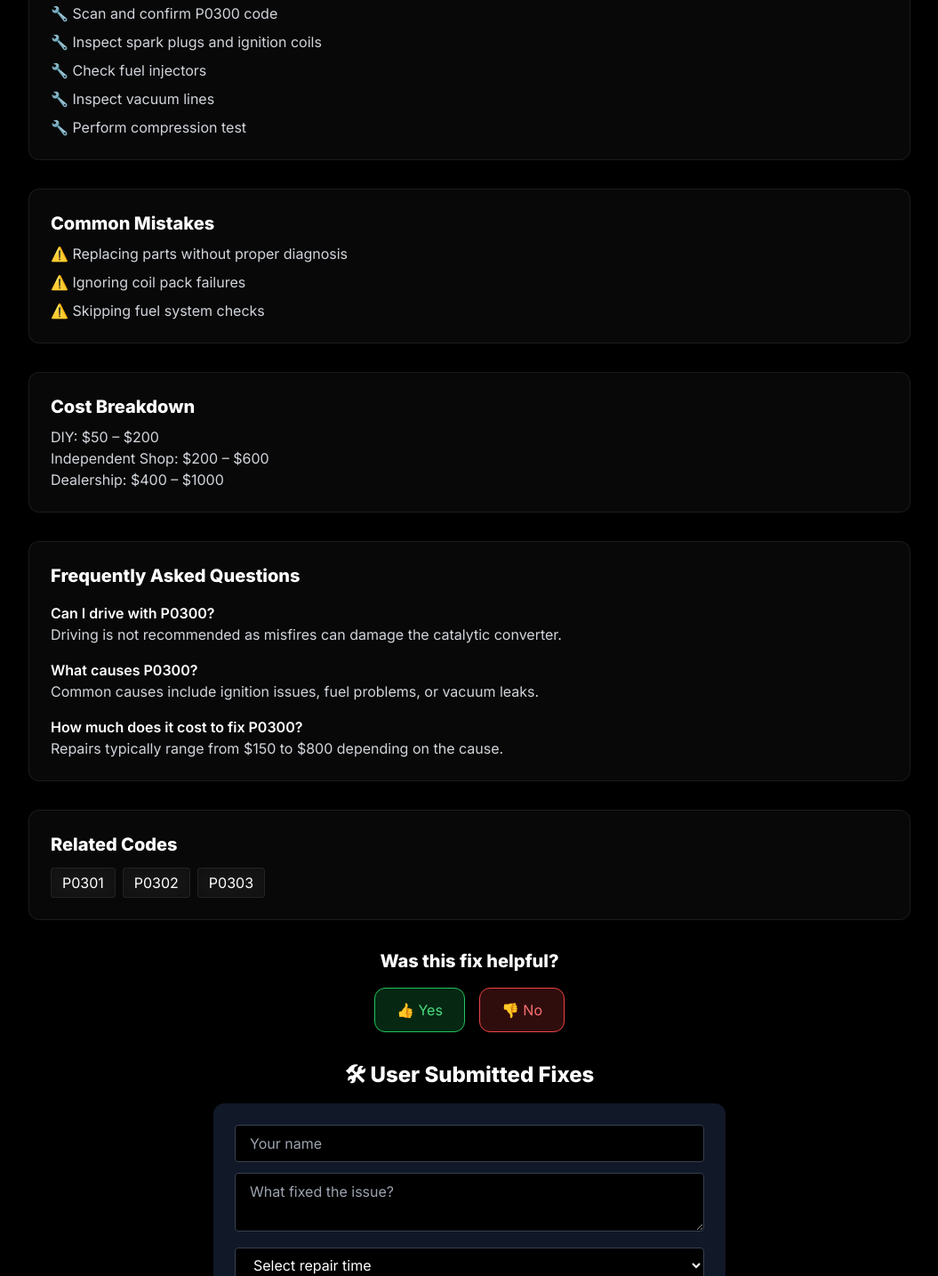
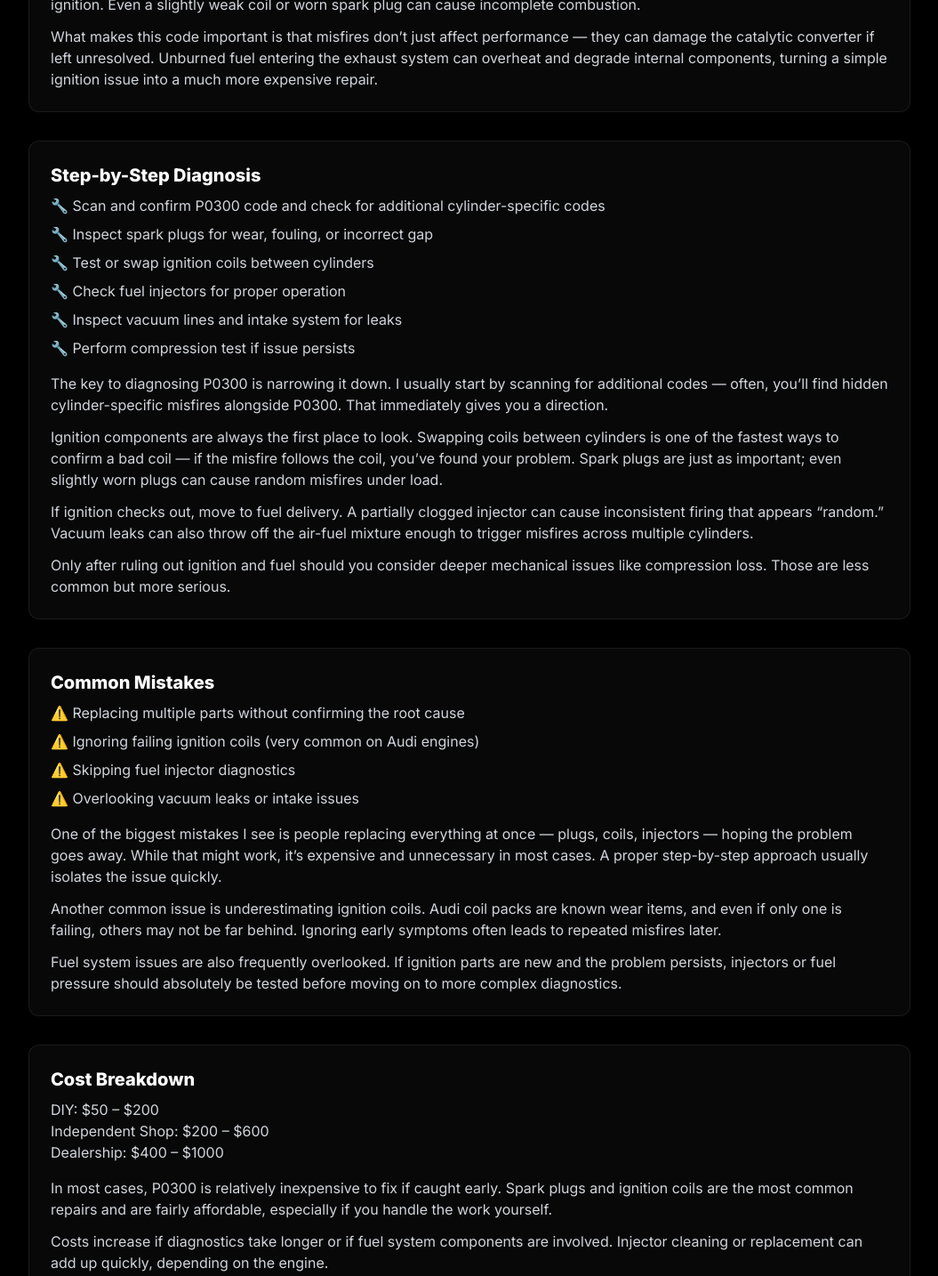
Before and after one commit to Darkdreamnit/Audi, a plain HTML site: page p0300.html in a window 1280 px wide. Shown: the part 570-2004 px from the top of the page at 89% size, without its empty margins (112-1167 px from the left). Drawn offline with nearby package versions, Linux system fonts and the light colour scheme; no server answers.

Commit message:
Update p0300.html

```diff
--- a/p0300.html
+++ b/p0300.html
@@ -77,7 +77,13 @@ body { font-family: 'Inter', sans-serif; }
 <div class="glass p-6 rounded-xl">
 <h2 class="text-xl font-bold mb-2">Detailed Overview</h2>
 <p class="text-gray-300">
-The P0300 code indicates random or multiple cylinder misfires. On Audi engines, this is commonly caused by failing ignition coils, worn spark plugs, or fuel delivery issues. Turbocharged Audi engines are particularly sensitive to misfires due to higher cylinder pressures.
+The P0300 code indicates random or multiple cylinder misfires, which means the engine is not firing consistently across all cylinders. Unlike a single-cylinder misfire (like P0301 or P0302), this code can be more difficult to diagnose because it doesn’t immediately point to one specific location. On Audi engines, this is extremely common, especially as the vehicle ages or when ignition components start to wear.
+</p>
+<p class="text-gray-300 mt-3">
+From experience, P0300 often shows up intermittently at first — maybe a slight stumble at idle or a hesitation under acceleration. Then over time, it becomes more consistent, and the check engine light starts flashing under load. Turbocharged Audi engines are particularly sensitive to misfires because higher cylinder pressures demand stronger ignition. Even a slightly weak coil or worn spark plug can cause incomplete combustion.
+</p>
+<p class="text-gray-300 mt-3">
+What makes this code important is that misfires don’t just affect performance — they can damage the catalytic converter if left unresolved. Unburned fuel entering the exhaust system can overheat and degrade internal components, turning a simple ignition issue into a much more expensive repair.
 </p>
 </div>
 
@@ -85,22 +91,52 @@ The P0300 code indicates random or multiple cylinder misfires. On Audi engines,
 <div class="glass p-6 rounded-xl">
 <h2 class="text-xl font-bold mb-2">Step-by-Step Diagnosis</h2>
 <ul class="text-gray-300 space-y-2">
-<li>🔧 Scan and confirm P0300 code</li>
-<li>🔧 Inspect spark plugs and ignition coils</li>
-<li>🔧 Check fuel injectors</li>
-<li>🔧 Inspect vacuum lines</li>
-<li>🔧 Perform compression test</li>
+<li>🔧 Scan and confirm P0300 code and check for additional cylinder-specific codes</li>
+<li>🔧 Inspect spark plugs for wear, fouling, or incorrect gap</li>
+<li>🔧 Test or swap ignition coils between cylinders</li>
+<li>🔧 Check fuel injectors for proper operation</li>
+<li>🔧 Inspect vacuum lines and intake system for leaks</li>
+<li>🔧 Perform compression test if issue persists</li>
 </ul>
+
+<p class="mt-4 text-gray-300">
+The key to diagnosing P0300 is narrowing it down. I usually start by scanning for additional codes — often, you’ll find hidden cylinder-specific misfires alongside P0300. That immediately gives you a direction.
+</p>
+
+<p class="mt-3 text-gray-300">
+Ignition components are always the first place to look. Swapping coils between cylinders is one of the fastest ways to confirm a bad coil — if the misfire follows the coil, you’ve found your problem. Spark plugs are just as important; even slightly worn plugs can cause random misfires under load.
+</p>
+
+<p class="mt-3 text-gray-300">
+If ignition checks out, move to fuel delivery. A partially clogged injector can cause inconsistent firing that appears “random.” Vacuum leaks can also throw off the air-fuel mixture enough to trigger misfires across multiple cylinders.
+</p>
+
+<p class="mt-3 text-gray-300">
+Only after ruling out ignition and fuel should you consider deeper mechanical issues like compression loss. Those are less common but more serious.
+</p>
 </div>
 
 <!-- MISTAKES -->
 <div class="glass p-6 rounded-xl">
 <h2 class="text-xl font-bold mb-2">Common Mistakes</h2>
 <ul class="text-gray-300 space-y-2">
-<li>⚠️ Replacing parts without proper diagnosis</li>
-<li>⚠️ Ignoring coil pack failures</li>
-<li>⚠️ Skipping fuel system checks</li>
+<li>⚠️ Replacing multiple parts without confirming the root cause</li>
+<li>⚠️ Ignoring failing ignition coils (very common on Audi engines)</li>
+<li>⚠️ Skipping fuel injector diagnostics</li>
+<li>⚠️ Overlooking vacuum leaks or intake issues</li>
 </ul>
+
+<p class="mt-4 text-gray-300">
+One of the biggest mistakes I see is people replacing everything at once — plugs, coils, injectors — hoping the problem goes away. While that might work, it’s expensive and unnecessary in most cases. A proper step-by-step approach usually isolates the issue quickly.
+</p>
+
+<p class="mt-3 text-gray-300">
+Another common issue is underestimating ignition coils. Audi coil packs are known wear items, and even if only one is failing, others may not be far behind. Ignoring early symptoms often leads to repeated misfires later.
+</p>
+
+<p class="mt-3 text-gray-300">
+Fuel system issues are also frequently overlooked. If ignition parts are new and the problem persists, injectors or fuel pressure should absolutely be tested before moving on to more complex diagnostics.
+</p>
 </div>
 
 <!-- COST -->
@@ -111,7 +147,21 @@ DIY: $50 – $200<br>
 Independent Shop: $200 – $600<br>
 Dealership: $400 – $1000
 </p>
+
+<p class="mt-4 text-gray-300">
+In most cases, P0300 is relatively inexpensive to fix if caught early. Spark plugs and ignition coils are the most common repairs and are fairly affordable, especially if you handle the work yourself.
+</p>
+
+<p class="mt-3 text-gray-300">
+Costs increase if diagnostics take longer or if fuel system components are involved. Injector cleaning or replacement can add up quickly, depending on the engine.
+</p>
+
+<p class="mt-3 text-gray-300">
+The most expensive scenario is when the issue is ignored and leads to catalytic converter damage or deeper engine problems. That’s why it’s always best to address misfires as soon as they appear — it can save you hundreds or even thousands in the long run.
+</p>
 </div>
+
+</section>
 
 <!-- FAQ -->
 <div class="glass p-6 rounded-xl">
```
